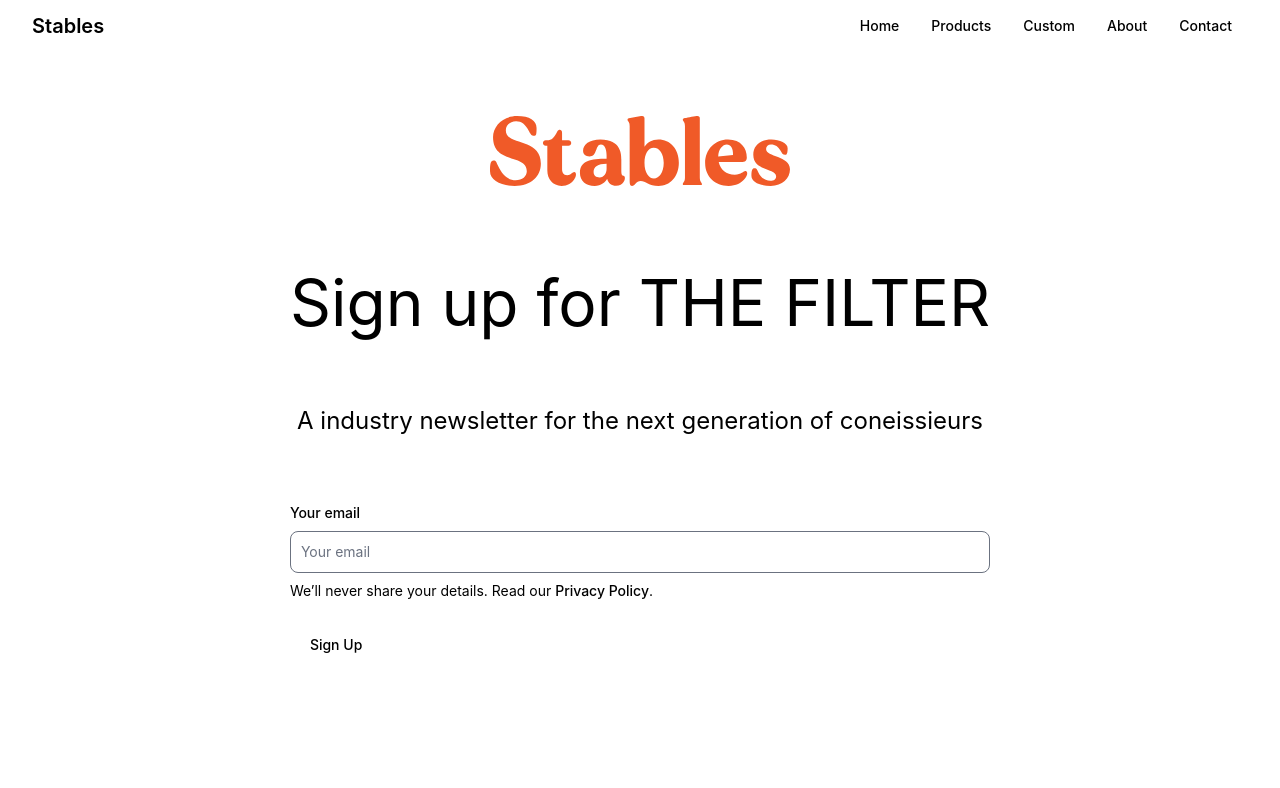
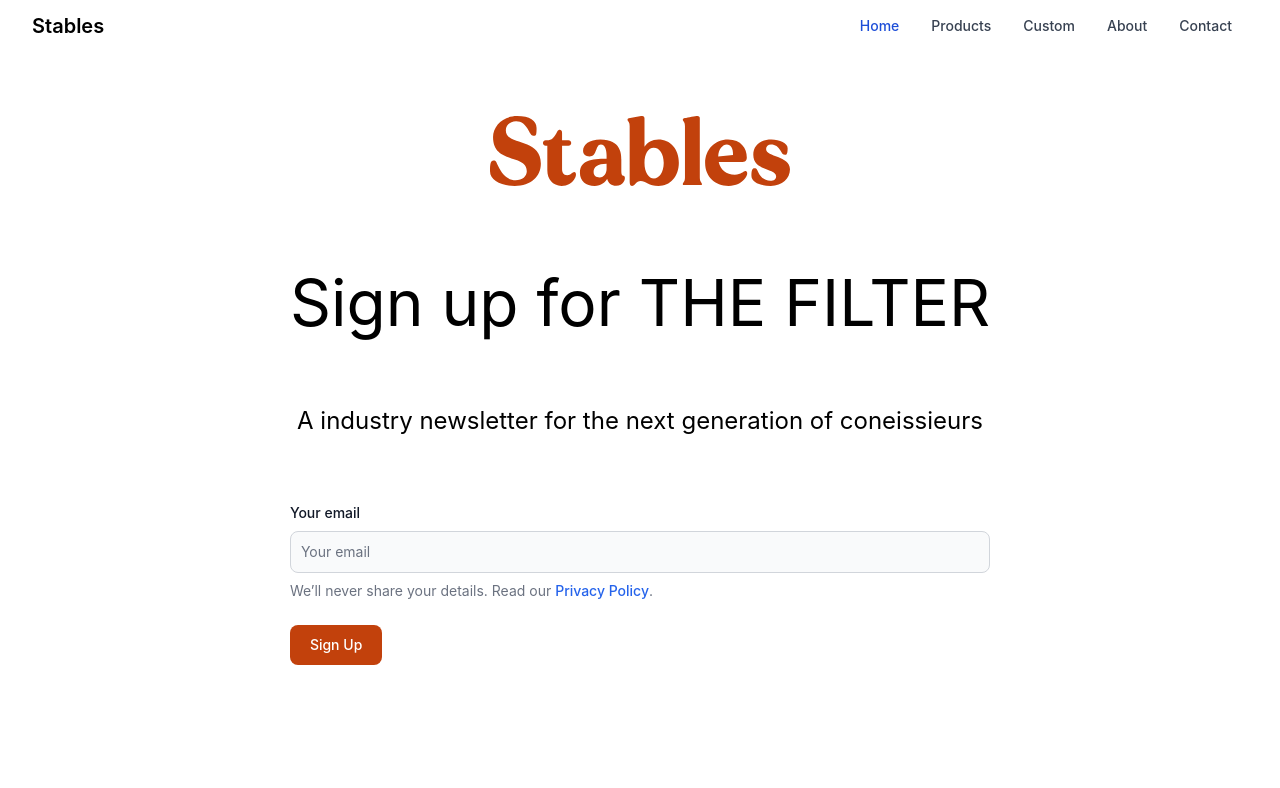
Before and after one commit to devofficer/stables-website, a Next.js app: page / in a window 1280 px wide. Shown: the top 788 px of the page. Built offline with nearby package versions, Linux system fonts and the light colour scheme.

Commit message:
small changes to header

```diff
--- a/pages/index.js
+++ b/pages/index.js
@@ -21,7 +21,7 @@ export default function Home() {
           <svg
             xmlns="http://www.w3.org/2000/svg"
             viewBox="0 0 301.7552 70.3059"
-            className="fill-stables-orange w-full h-full"
+            className="w-full h-full fill-orange-700"
           >
             <path d="M0,55.5816c0-7.4608,.4905-10.896,3.5335-10.896,2.749,0,2.749,1.5706,4.5153,5.3989,4.6136,10.1107,10.9943,14.5277,17.6698,14.5277,6.7729,0,11.2882-3.73,11.2882-8.9323,0-18.1603-33.9638-6.3807-33.9638-34.4551C3.043,9.7391,13.3494,.0207,27.1909,.0207,39.9523,.0207,46.8235,4.6351,46.8235,11.9968c0,5.8902-.1965,7.9513-2.6507,7.9513-2.2576,0-2.9447-.9818-4.8101-4.3188-4.1222-7.6573-7.46-10.3072-13.1537-10.3072-5.8894,0-10.3072,3.8283-10.3072,8.9323,0,16.394,35.2405,7.0677,35.2405,33.5724,0,13.0554-9.8159,22.479-26.3073,22.479-13.4484,0-24.835-5.4971-24.835-14.7243Z" />
             <path d="M57.654,54.698V29.9605h-1.6689c-1.4723,0-2.749-1.2758-2.749-2.8464,0-1.4723,1.2766-2.7482,2.749-2.7482h1.2758c5.1049,0,7.166-2.5524,10.4055-8.8349,1.3741-2.6507,4.8101-2.0619,4.8101,1.0793v7.7556h6.3807c1.5706,0,2.8464,1.2758,2.8464,2.7482,0,1.5706-1.2758,2.8464-2.8464,2.8464h-6.3807v23.3634c0,3.1412,1.0801,6.1842,5.2023,6.1842,4.0248,0,5.4971-3.8283,7.6565-3.043,3.436,1.2758-.687,13.8407-13.3494,13.8407-9.0314,0-14.332-6.6747-14.332-15.6078Z" />
@@ -74,7 +74,7 @@ export default function Home() {
             <div class="mb-6">
               <button
                 type="button"
-                class="text-white bg-blue-700 hover:bg-blue-800 focus:ring-4 focus:ring-blue-300 font-medium rounded-lg text-sm px-5 py-2.5 mr-2 mb-2 dark:bg-blue-600 dark:hover:bg-blue-700 focus:outline-none dark:focus:ring-blue-800"
+                class="text-white bg-orange-700 hover:bg-orange-800 focus:ring-4 focus:ring-orange-300 font-medium rounded-lg text-sm px-5 py-2.5 mr-2 mb-2 dark:bg-orange-600 dark:hover:bg-orange-700 focus:outline-none dark:focus:ring-orange-800"
               >
                 Sign Up
               </button>
--- a/src/components/Header.js
+++ b/src/components/Header.js
@@ -11,12 +11,12 @@ const Header = () => {
 
   return (
     <header>
-      <nav class="">
-        <div class="container flex flex-wrap justify-between items-center mx-auto">
+      <nav className="">
+        <div className="container flex flex-wrap justify-between items-center mx-auto">
           <Link href="/">
-            <a class="flex items-center">
-              {/* <img src="https://flowbite.com/docs/images/logo.svg" class="mr-3 h-6 sm:h-9" alt="Flowbite Logo" /> */}
-              <span class="self-center text-xl font-semibold whitespace-nowrap dark:text-white">
+            <a className="flex items-center">
+              {/* <img src="https://flowbite.com/docs/images/logo.svg" className="mr-3 h-6 sm:h-9" alt="Flowbite Logo" /> */}
+              <span className="self-center text-xl font-semibold whitespace-nowrap dark:text-white">
                 Stables
               </span>
             </a>
@@ -24,13 +24,13 @@ const Header = () => {
           <button
             data-collapse-toggle="navbar-default"
             type="button"
-            class="inline-flex items-center p-2 ml-3 text-sm text-gray-500 rounded-lg md:hidden hover:bg-gray-100 focus:outline-none focus:ring-2 focus:ring-gray-200 dark:text-gray-400 dark:hover:bg-gray-700 dark:focus:ring-gray-600"
+            className="inline-flex items-center p-2 ml-3 text-sm text-gray-500 rounded-lg md:hidden hover:bg-gray-100 focus:outline-none focus:ring-2 focus:ring-gray-200 dark:text-gray-400 dark:hover:bg-gray-700 dark:focus:ring-gray-600"
             aria-controls="navbar-default"
             aria-expanded="false"
           >
-            <span class="sr-only">Open main menu</span>
+            <span className="sr-only">Open main menu</span>
             <svg
-              class="w-6 h-6"
+              className="w-6 h-6"
               aria-hidden="true"
               fill="currentColor"
               viewBox="0 0 20 20"
@@ -43,12 +43,12 @@ const Header = () => {
               ></path>
             </svg>
           </button>
-          <div class="hidden w-full md:block md:w-auto" id="navbar-default">
-            <ul class="flex flex-col p-4 mt-4 bg-gray-50 rounded-lg border border-gray-100 md:flex-row md:space-x-8 md:mt-0 md:text-sm md:font-medium md:border-0 md:bg-white dark:bg-gray-800 md:dark:bg-gray-900 dark:border-gray-700">
+          <div className="hidden w-full md:block md:w-auto" id="navbar-default">
+            <ul className="flex flex-col p-4 mt-4 bg-gray-50 rounded-lg border border-gray-100 md:flex-row md:space-x-8 md:mt-0 md:text-sm md:font-medium md:border-0 md:bg-white dark:bg-gray-800 md:dark:bg-gray-900 dark:border-gray-700">
               <li>
                 <Link href="/">
                   <a
-                    class="block py-2 pr-4 pl-3 text-white bg-blue-700 rounded md:bg-transparent md:text-blue-700 md:p-0 dark:text-white"
+                    className="block py-2 pr-4 pl-3 text-white bg-blue-700 rounded md:bg-transparent md:text-blue-700 md:p-0 dark:text-white"
                     aria-current="page"
                   >
                     Home
@@ -57,28 +57,28 @@ const Header = () => {
               </li>
               <li>
                 <Link href="/products">
-                  <a class="block py-2 pr-4 pl-3 text-gray-700 rounded hover:bg-gray-100 md:hover:bg-transparent md:border-0 md:hover:text-blue-700 md:p-0 dark:text-gray-400 md:dark:hover:text-white dark:hover:bg-gray-700 dark:hover:text-white md:dark:hover:bg-transparent">
+                  <a className="block py-2 pr-4 pl-3 text-gray-700 rounded hover:bg-gray-100 md:hover:bg-transparent md:border-0 md:hover:text-blue-700 md:p-0 dark:text-gray-400 md:dark:hover:text-white dark:hover:bg-gray-700 dark:hover:text-white md:dark:hover:bg-transparent">
                     Products
                   </a>
                 </Link>
               </li>
               <li>
                 <Link href="/custom">
-                  <a class="block py-2 pr-4 pl-3 text-gray-700 rounded hover:bg-gray-100 md:hover:bg-transparent md:border-0 md:hover:text-blue-700 md:p-0 dark:text-gray-400 md:dark:hover:text-white dark:hover:bg-gray-700 dark:hover:text-white md:dark:hover:bg-transparent">
+                  <a className="block py-2 pr-4 pl-3 text-gray-700 rounded hover:bg-gray-100 md:hover:bg-transparent md:border-0 md:hover:text-blue-700 md:p-0 dark:text-gray-400 md:dark:hover:text-white dark:hover:bg-gray-700 dark:hover:text-white md:dark:hover:bg-transparent">
                     Custom
                   </a>
                 </Link>
               </li>
               <li>
                 <Link href="/about">
-                  <a class="block py-2 pr-4 pl-3 text-gray-700 rounded hover:bg-gray-100 md:hover:bg-transparent md:border-0 md:hover:text-blue-700 md:p-0 dark:text-gray-400 md:dark:hover:text-white dark:hover:bg-gray-700 dark:hover:text-white md:dark:hover:bg-transparent">
+                  <a className="block py-2 pr-4 pl-3 text-gray-700 rounded hover:bg-gray-100 md:hover:bg-transparent md:border-0 md:hover:text-blue-700 md:p-0 dark:text-gray-400 md:dark:hover:text-white dark:hover:bg-gray-700 dark:hover:text-white md:dark:hover:bg-transparent">
                     About
                   </a>
                 </Link>
               </li>
               <li>
                 <Link href="/contact">
-                  <a class="block py-2 pr-4 pl-3 text-gray-700 rounded hover:bg-gray-100 md:hover:bg-transparent md:border-0 md:hover:text-blue-700 md:p-0 dark:text-gray-400 md:dark:hover:text-white dark:hover:bg-gray-700 dark:hover:text-white md:dark:hover:bg-transparent">
+                  <a className="block py-2 pr-4 pl-3 text-gray-700 rounded hover:bg-gray-100 md:hover:bg-transparent md:border-0 md:hover:text-blue-700 md:p-0 dark:text-gray-400 md:dark:hover:text-white dark:hover:bg-gray-700 dark:hover:text-white md:dark:hover:bg-transparent">
                     Contact
                   </a>
                 </Link>
--- a/tailwind.config.js
+++ b/tailwind.config.js
@@ -1,16 +1,15 @@
 /** @type {import('tailwindcss').Config} */
+
+const colors = require("tailwindcss/colors")
+
 module.exports = {
   content: ["./src/**/*.{html,js}", "./pages/**/*.{html,js}"],
-  theme: {
+  theme: {},
+  extend: {
     colors: {
-      transparent: "transparent",
-      current: "currentColor",
-      stables: {
-        orange: "#F05A28",
-        blue: "#0070F3",
-      },
+      stable_orange: "#F05A28",
+      stable_blue: "#0070F3",
     },
-    extend: {},
   },
   plugins: [require("@tailwindcss/forms")],
 }
```
Lines whose indentation alone changed are shown as unchanged.
